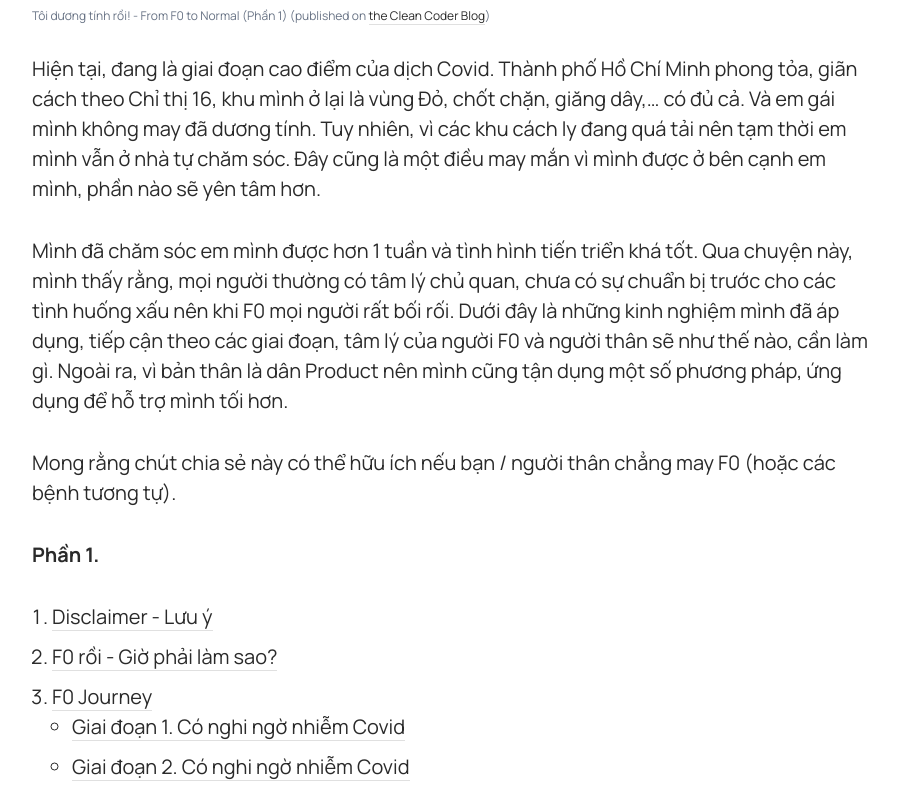
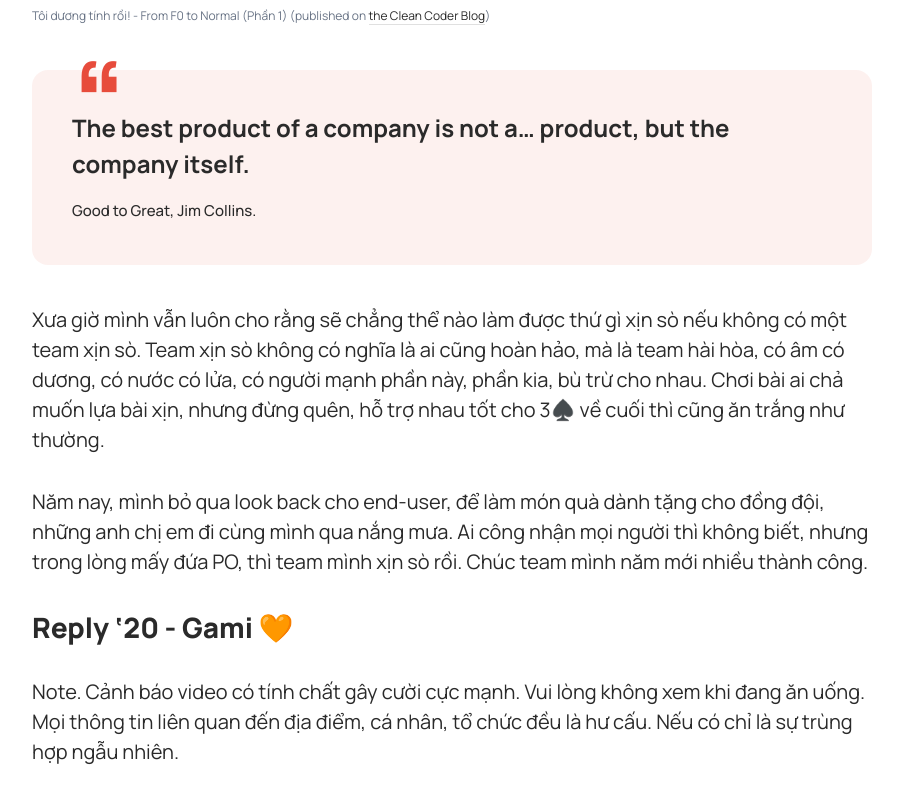
Before and after one commit to thedangw/thedangw.github.io, a Jekyll site: the page built from _posts/2021-08-17-test.md, in a window 1280 px wide and 1400 px high, scrolled down 1248 px. Shown: the part 149-943 px from the top of the window, without its empty margins (188-1091 px from the left). Built offline with Jekyll 4.4.1, drawn with Linux system fonts in a browser that asks for light colours; some web fonts are replaced; some of the changed text lies outside the part shown; grey boxes are pictures that could not be loaded.

Commit message:
Update 2021-08-17-test.md

```diff
--- a/_posts/2021-08-17-test.md
+++ b/_posts/2021-08-17-test.md
@@ -1,12 +1,27 @@
 ---
 layout: post
-title: Example usage of the clean architecture
+title: Reply 2020 - Nhìn lại một năm đã qua
 description: Dưới đây là những kinh nghiệm mình đã áp dụng, tiếp cận theo các giai đoạn, tâm lý của người F0 và người thân sẽ như thế nào, cần làm gì. Ngoài ra, vì bản thân là dân Product nên mình cũng tận dụng một số phương pháp, ứng dụng để hỗ trợ mình tốt hơn.
 date: 2021-08-17 15:01:35 +0700
 image: 'https://images.unsplash.com/photo-1601055283742-8b27e81b5553?ixlib=rb-4.0.3&ixid=MnwxMjA3fDB8MHxwaG90by1wYWdlfHx8fGVufDB8fHx8&auto=format&fit=crop&w=2070&q=80'
 image_caption: 'Tôi dương tính rồi! - From F0 to Normal (Phần 1) (published on [the Clean Coder Blog](https://blog.cleancoder.com/uncle-bob/2012/08/13/the-clean-architecture.html))'
 tags: [covid, health, tips, product]
 ---
+
+> The best product of a company is not a... product, but the company itself.
+>
+> <cite>Good to Great, Jim Collins.</cite>
+<br>
+
+Xưa giờ mình vẫn luôn cho rằng sẽ chẳng thể nào làm được thứ gì xịn sò nếu không có một team xịn sò. Team xịn sò không có nghĩa là ai cũng hoàn hảo, mà là team hài hòa, có âm có dương, có nước có lửa, có người mạnh phần này, phần kia, bù trừ cho nhau. Chơi bài ai chả muốn lựa bài xịn, nhưng đừng quên, hỗ trợ nhau tốt cho 3♠️ về cuối thì cũng ăn trắng như thường.
+
+Năm nay, mình bỏ qua look back cho end-user, để làm món quà dành tặng cho đồng đội, những anh chị em đi cùng mình qua nắng mưa. Ai công nhận mọi người thì không biết, nhưng trong lòng mấy đứa PO, thì team mình xịn sò rồi. Chúc team mình năm mới nhiều thành công.
+
+## Reply '20 - Gami 🧡
+
+Note. Cảnh báo video có tính chất gây cười cực mạnh. Vui lòng không xem khi đang ăn uống. Mọi thông tin liên quan đến địa điểm, cá nhân, tổ chức đều là hư cấu. Nếu có chỉ là sự trùng hợp ngẫu nhiên.
+
+<p><iframe src="https://www.youtube.com/watch?v=UamJ7OL_Pjg" allowfullscreen></iframe></p>
 
 Hiện tại, đang là giai đoạn cao điểm của dịch Covid. Thành phố Hồ Chí Minh phong tỏa, giãn cách theo Chỉ thị 16, khu mình ở lại là vùng Đỏ, chốt chặn, giăng dây,... có đủ cả. Và em gái mình không may đã dương tính. Tuy nhiên, vì các khu cách ly đang quá tải nên tạm thời em mình vẫn ở nhà tự chăm sóc. Đây cũng là một điều may mắn vì mình được ở bên cạnh em mình, phần nào sẽ yên tâm hơn.
 
```
